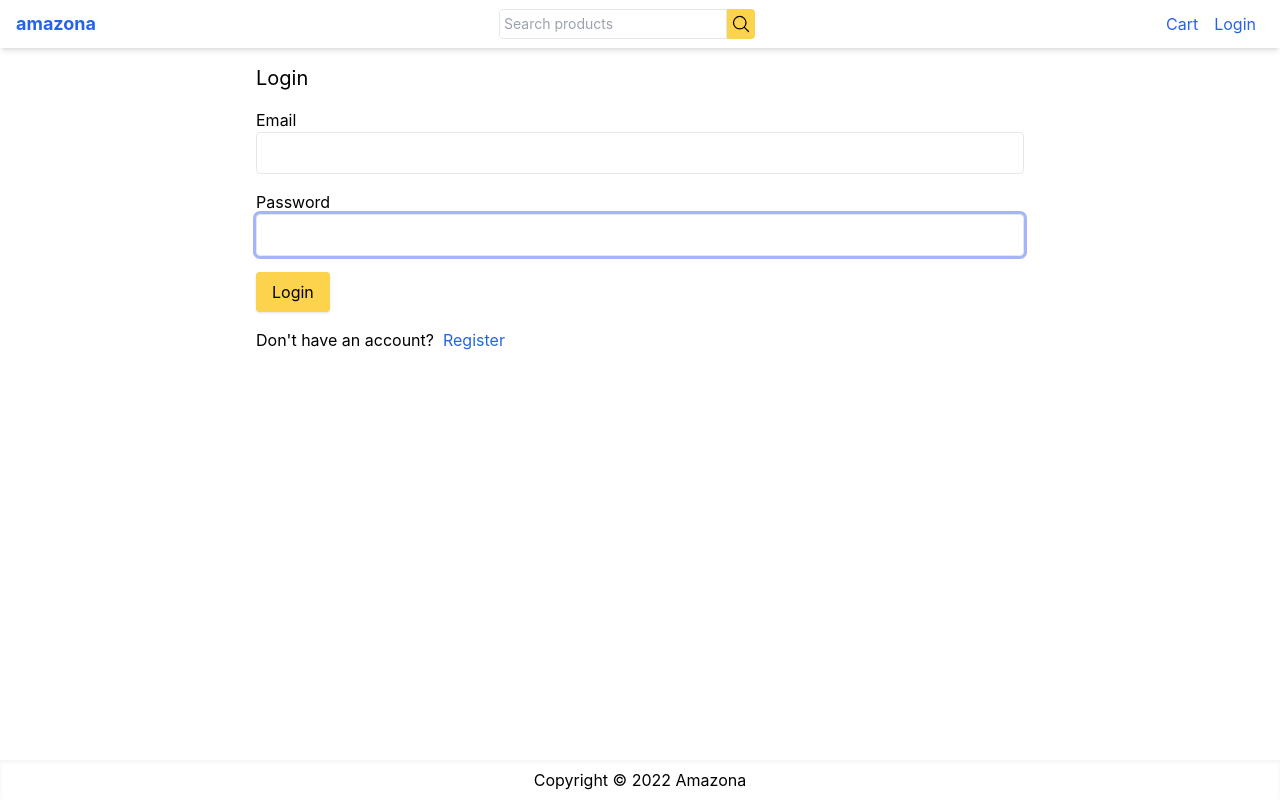
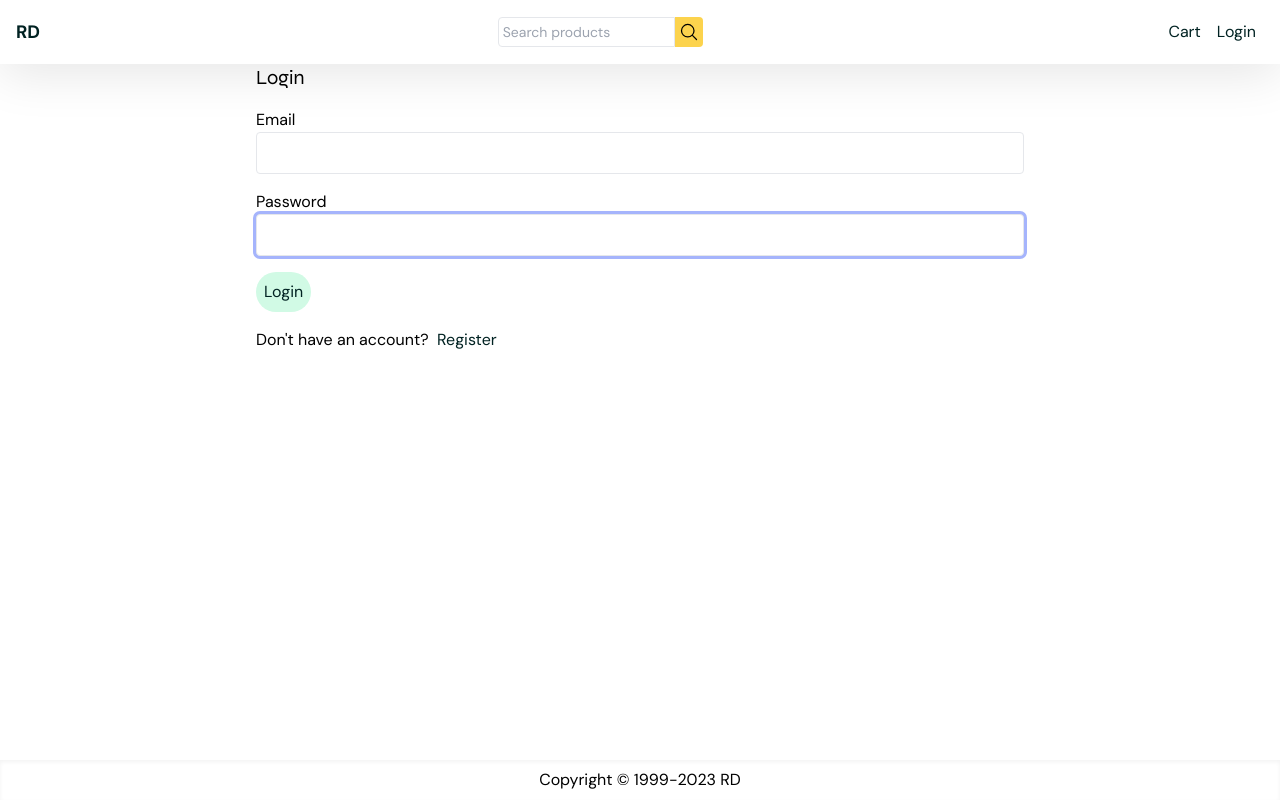
Before and after one commit to 84harii/next-tailwind-amazona-main, a Next.js app: page /login in a window 1280 px wide. Built offline with nearby package versions, Linux system fonts and the light colour scheme; no server answers.

Commit message:
css changes

```diff
--- a/components/Layout.js
+++ b/components/Layout.js
@@ -1,15 +1,15 @@
-import { signOut, useSession } from 'next-auth/react';
-import Head from 'next/head';
-import Link from 'next/link';
-import Cookies from 'js-cookie';
-import React, { useContext, useEffect, useState } from 'react';
-import { ToastContainer } from 'react-toastify';
-import { Menu } from '@headlessui/react';
-import 'react-toastify/dist/ReactToastify.css';
-import { Store } from '../utils/Store';
-import DropdownLink from './DropdownLink';
-import { useRouter } from 'next/router';
-import SearchIcon from '@heroicons/react/24/outline/MagnifyingGlassIcon';
+import { signOut, useSession } from "next-auth/react";
+import Head from "next/head";
+import Link from "next/link";
+import Cookies from "js-cookie";
+import React, { useContext, useEffect, useState } from "react";
+import { ToastContainer } from "react-toastify";
+import { Menu } from "@headlessui/react";
+import "react-toastify/dist/ReactToastify.css";
+import { Store } from "../utils/Store";
+import DropdownLink from "./DropdownLink";
+import { useRouter } from "next/router";
+import SearchIcon from "@heroicons/react/24/outline/MagnifyingGlassIcon";
 
 export default function Layout({ title, children }) {
   const { status, data: session } = useSession();
@@ -22,12 +22,12 @@ export default function Layout({ title, children }) {
   }, [cart.cartItems]);
 
   const logoutClickHandler = () => {
-    Cookies.remove('cart');
-    dispatch({ type: 'CART_RESET' });
-    signOut({ callbackUrl: '/login' });
+    Cookies.remove("cart");
+    dispatch({ type: "CART_RESET" });
+    signOut({ callbackUrl: "/login" });
   };
 
-  const [query, setQuery] = useState('');
+  const [query, setQuery] = useState("");
 
   const router = useRouter();
   const submitHandler = (e) => {
@@ -38,18 +38,24 @@ export default function Layout({ title, children }) {
   return (
     <>
       <Head>
-        <title>{title ? title + ' - Amazona' : 'Amazona'}</title>
+        <title>{title ? title + " - RD" : "RD"}</title>
         <meta name="description" content="Ecommerce Website" />
         <link rel="icon" href="/favicon.ico" />
+        <link rel="preconnect" href="https://fonts.googleapis.com" />
+        <link rel="preconnect" href="https://fonts.gstatic.com" crossorigin />
+        <link
+          href="https://fonts.googleapis.com/css2?family=DM+Sans:ital,wght@0,400;0,500;0,700;1,400;1,500;1,700&family=Syne:wght@400;500;600;700;800&display=swap"
+          rel="stylesheet"
+        />
       </Head>
 
       <ToastContainer position="bottom-center" limit={1} />
 
       <div className="flex min-h-screen flex-col justify-between ">
         <header>
-          <nav className="flex h-12 items-center px-4 justify-between shadow-md">
+          <nav className="flex h-16 items-center px-4 justify-between rd-shadow">
             <Link href="/" className="text-lg font-bold">
-              amazona
+              RD
             </Link>
             <form
               onSubmit={submitHandler}
@@ -73,20 +79,20 @@ export default function Layout({ title, children }) {
               <Link href="/cart" className="p-2">
                 Cart
                 {cartItemsCount > 0 && (
-                  <span className="ml-1 rounded-full bg-red-600 px-2 py-1 text-xs font-bold text-white">
+                  <span className="ml-1 rounded-full bg-orange-800 px-2 py-1 text-xs font-bold text-white">
                     {cartItemsCount}
                   </span>
                 )}
               </Link>
 
-              {status === 'loading' ? (
-                'Loading'
+              {status === "loading" ? (
+                "Loading"
               ) : session?.user ? (
                 <Menu as="div" className="relative inline-block">
                   <Menu.Button className="text-blue-600">
                     {session.user.name}
                   </Menu.Button>
-                  <Menu.Items className="absolute right-0 w-56 origin-top-right bg-white  shadow-lg ">
+                  <Menu.Items className="absolute right-0 w-56 origin-top-right bg-white  shadow-lg p-2 rounded-lg">
                     <Menu.Item>
                       <DropdownLink className="dropdown-link" href="/profile">
                         Profile
@@ -129,9 +135,9 @@ export default function Layout({ title, children }) {
             </div>
           </nav>
         </header>
-        <main className="container m-auto mt-4 px-4">{children}</main>
+        <main className="container m-auto mt-16 px-4">{children}</main>
         <footer className="flex h-10 justify-center items-center shadow-inner">
-          <p>Copyright © 2022 Amazona</p>
+          <p>Copyright © 1999-2023 RD</p>
         </footer>
       </div>
     </>
--- a/components/ProductItem.js
+++ b/components/ProductItem.js
@@ -4,26 +4,26 @@ import React from 'react';
 
 export default function ProductItem({ product, addToCartHandler }) {
   return (
-    <div className="card">
+    <div className="card rd-shadow">
       <Link href={`/product/${product.slug}`}>
         <img
           src={product.image}
           alt={product.name}
-          className="rounded shadow object-cover h-64 w-full"
+          className="rounded object-cover h-64 w-full"
         />
       </Link>
       <div className="flex flex-col items-center justify-center p-5">
         <Link href={`/product/${product.slug}`}>
           <h2 className="text-lg">{product.name}</h2>
         </Link>
-        <p className="mb-2">{product.brand}</p>
-        <p>${product.price}</p>
+        <p className="mb-2 text-xs">{product.brand}</p>
+        <p className='font-semibold'>${product.price}</p>
         <button
-          className="primary-button"
+          className="primary-button mt-2"
           type="button"
           onClick={() => addToCartHandler(product)}
         >
-          Add to cart
+          <svg xmlns="http://www.w3.org/2000/svg"  width="24" height="24" viewBox="0 0 24 24" fill="none" stroke="currentColor" stroke-width="2" stroke-linecap="round" stroke-linejoin="round" class="feather feather-shopping-bag"><path d="M6 2L3 6v14a2 2 0 0 0 2 2h14a2 2 0 0 0 2-2V6l-3-4z"></path><line x1="3" y1="6" x2="21" y2="6"></line><path d="M16 10a4 4 0 0 1-8 0"></path></svg>
         </button>
       </div>
     </div>
--- a/pages/_app.js
+++ b/pages/_app.js
@@ -1,4 +1,5 @@
 import '../styles/globals.css';
+import '../styles/custom.css';
 import { SessionProvider, useSession } from 'next-auth/react';
 import { StoreProvider } from '../utils/Store';
 import { useRouter } from 'next/router';
--- a/pages/index.js
+++ b/pages/index.js
@@ -38,8 +38,8 @@ export default function Home({ products, featuredProducts }) {
           </div>
         ))}
       </Carousel>
-      <h2 className="h2 my-4">Latest Products</h2>
-      <div className="grid grid-cols-1 gap-4 md:grid-cols-3 lg:grid-cols-4">
+      <h2 className="h2 my-4 text-2xl font-semibold">Our Products</h2>
+      <div className="grid grid-cols-2 gap-2 md:grid-cols-3 lg:grid-cols-4">
         {products.map((product) => (
           <ProductItem
             product={product}
--- /dev/null
+++ b/styles/custom.css
@@ -0,0 +1,8 @@
+.rd-shadow {
+    box-shadow: rgba(0, 0, 0, 0.1) 0px 10px 50px;
+}
+
+nav {
+    position: fixed;
+    width: 100%;
+}
--- a/styles/globals.css
+++ b/styles/globals.css
@@ -6,12 +6,15 @@ html,
 body {
   padding: 0;
   margin: 0;
-  font-family: -apple-system, BlinkMacSystemFont, Segoe UI, Roboto, Oxygen,
-    Ubuntu, Cantarell, Fira Sans, Droid Sans, Helvetica Neue, sans-serif;
+  font-family: 'DM Sans', sans-serif;
+}
+
+h1, h2, h3 {
+  font-family: 'Syne', sans-serif;
 }
 
 a {
-  @apply text-blue-600 hover:text-blue-800;
+  @apply text-rd hover:text-rd-200;
 }
 
 * {
@@ -19,11 +22,11 @@ a {
 }
 
 .card {
-  @apply mb-5  block   rounded-lg border border-gray-200  shadow-md;
+  @apply mb-5  block   rounded-lg border border-none shadow-md;
 }
 
 .primary-button {
-  @apply rounded bg-amber-300 py-2 px-4 shadow outline-none hover:bg-amber-400  active:bg-amber-500;
+  @apply rounded bg-emerald-100 py-2 px-2 rounded-full outline-none hover:bg-emerald-200  active:bg-emerald-400 text-rd;
 }
 .default-button {
   @apply rounded bg-gray-100 py-2  px-4 text-black shadow outline-none hover:bg-gray-200  active:bg-gray-300;
@@ -44,5 +47,5 @@ textarea {
 }
 
 .alert-success {
-  @apply my-3 rounded-lg bg-green-100 p-3 text-green-700;
+  @apply my-3 rounded-lg bg-green-100 p-3 text-rd;
 }
--- a/tailwind.config.js
+++ b/tailwind.config.js
@@ -4,7 +4,12 @@ module.exports = {
     './components/**/*.{js,ts,jsx,tsx}',
   ],
   theme: {
-    extend: {},
+    extend: {
+      colors: {
+        'rd': '#002222',
+        'rd-200': '#194745',
+      },
+    },
   },
   plugins: [],
 };
```
